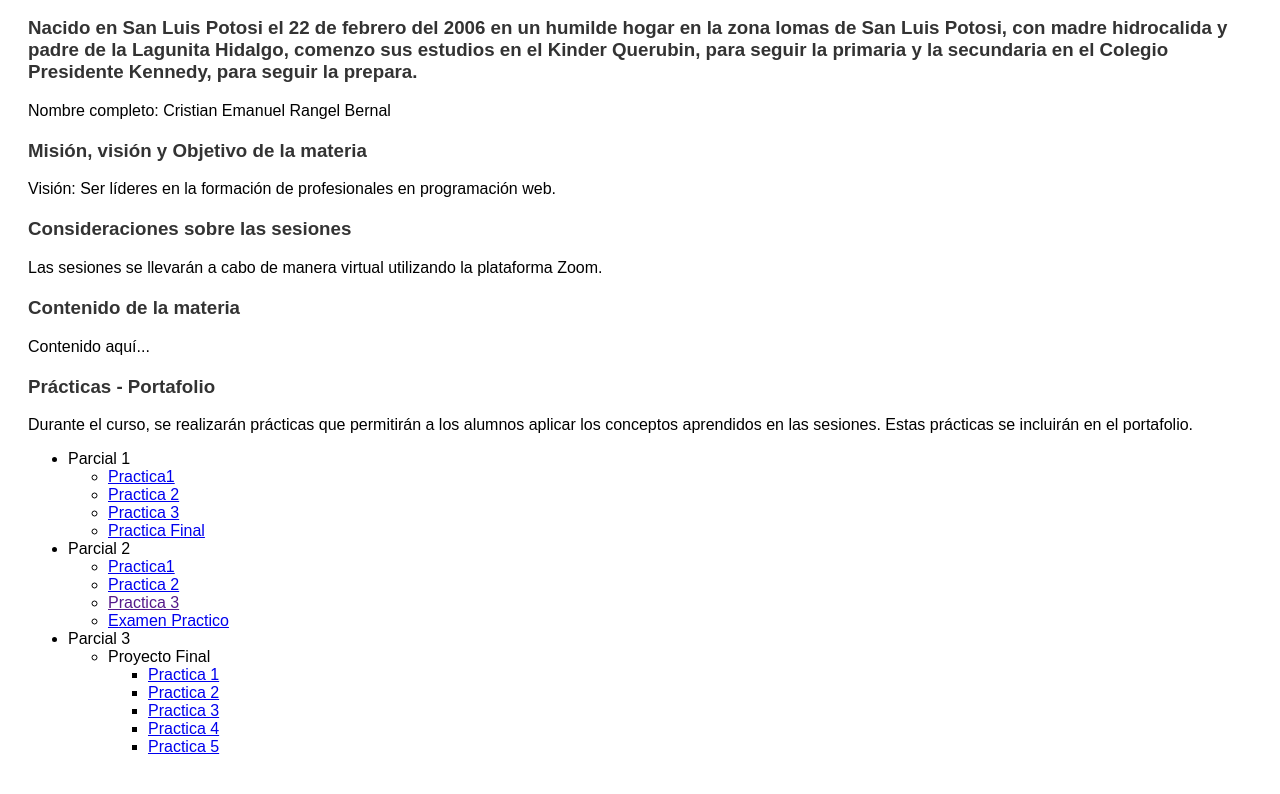
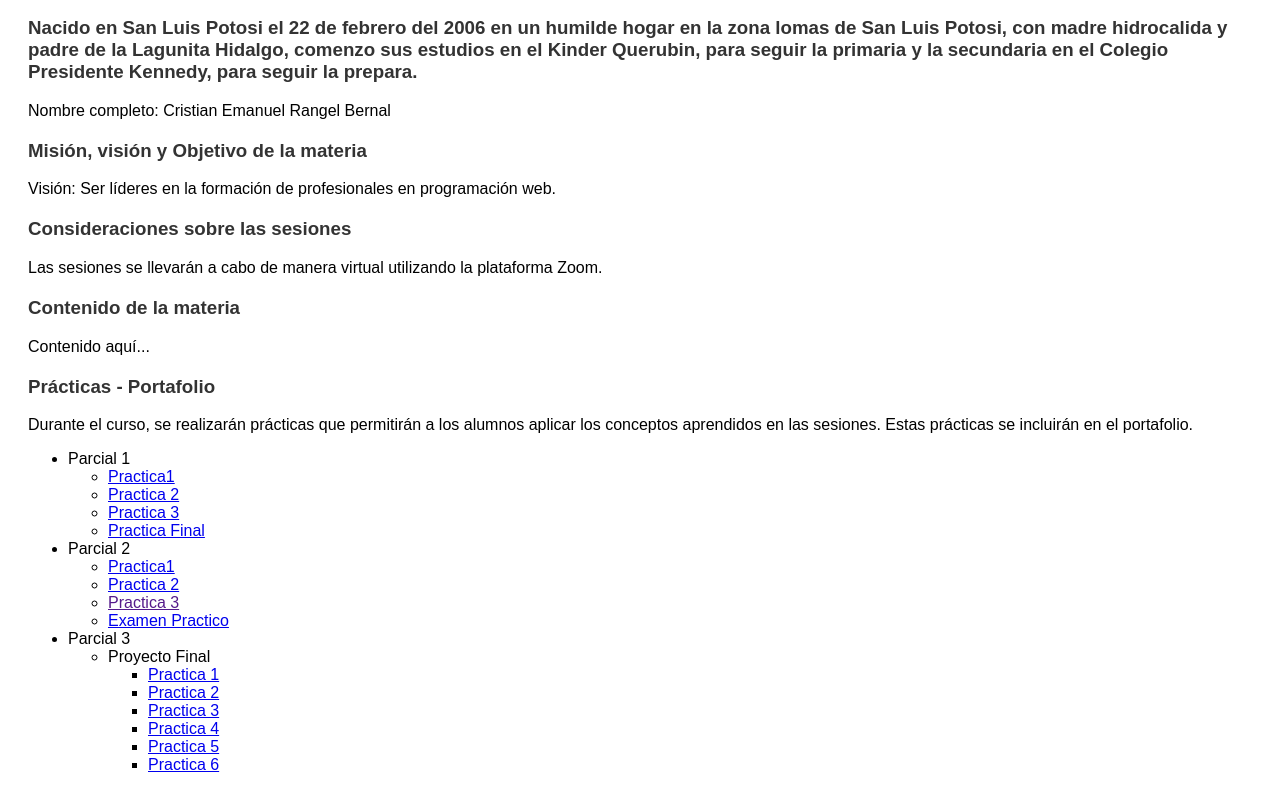
Before and after one commit to 183684/Portafolio-18, a plain HTML site: page index.html in a window 1280 px wide. Shown: the part 111-905 px from the top of the page. Drawn offline with Linux system fonts and the light colour scheme.

Commit message:
Update index.html

```diff
--- a/index.html
+++ b/index.html
@@ -67,6 +67,7 @@
                                 <li><a href="P3P3.html">Practica 3</a></li>
                                 <li><a href="P4P3.html">Practica 4</a></li>
                                 <li><a href="P5P3.html">Practica 5</a></li>
+                                <li><a href="P6P3.html">Practica 6</a></li>
                             </ul>
                         </li>
                     </ul>
```
